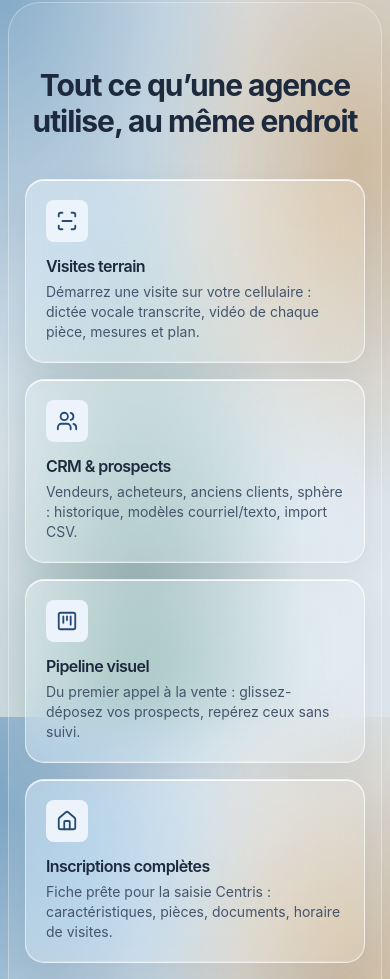
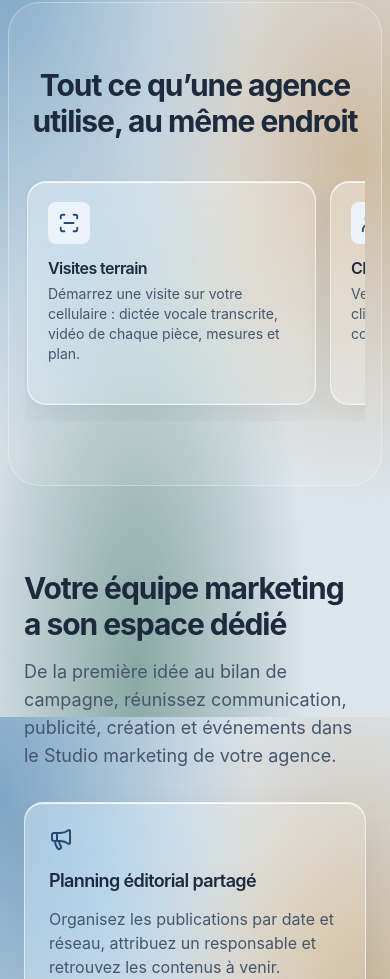
Before and after one commit to tokkimi/my-pilot, a React (Vite) app: page / in a window 390 px wide. Shown: the part 1815-2794 px from the top of the page. Built offline with nearby package versions, Linux system fonts and the light colour scheme.

Commit message:
Make homepage features horizontally swipeable on mobile

```diff
--- a/src/index.css
+++ b/src/index.css
@@ -113,3 +113,22 @@ body { background: radial-gradient(ellipse at 0% 10%,#7da6c5 0,transparent 46%),
 .app-shell main .card { min-width:0; max-width:100%; }
 .app-shell main .card table { min-width:0; }
 @media(max-width:767px) { .app-shell main .card { overflow-x:auto; } .app-shell main h2 { overflow-wrap:anywhere; } }
+
+/* Mobile feature cards form one swipeable row rather than a long column. */
+@media(max-width:767px) {
+  #fonctionnalites>div>.grid {
+    display:grid;
+    grid-template-columns:none;
+    grid-auto-flow:column;
+    grid-auto-columns:86%;
+    gap:14px;
+    overflow-x:auto;
+    overscroll-behavior-x:contain;
+    scroll-snap-type:x mandatory;
+    scroll-padding-inline:2px;
+    padding:2px 2px 16px;
+    scrollbar-width:thin;
+    scrollbar-color:#526e8980 transparent;
+  }
+  #fonctionnalites>div>.grid>.card { scroll-snap-align:start; min-width:0; }
+}
```
